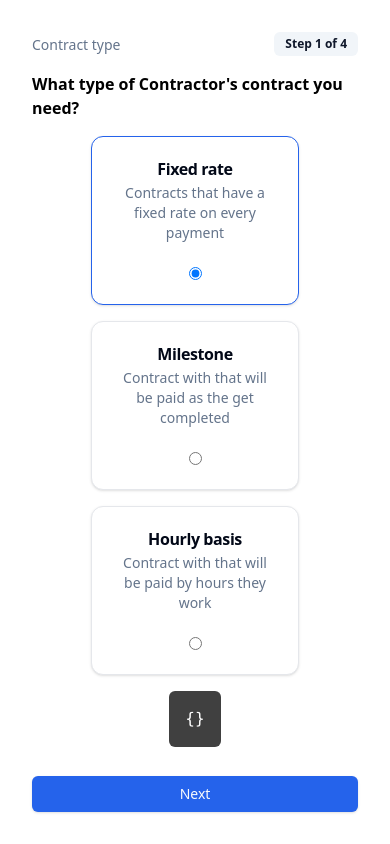
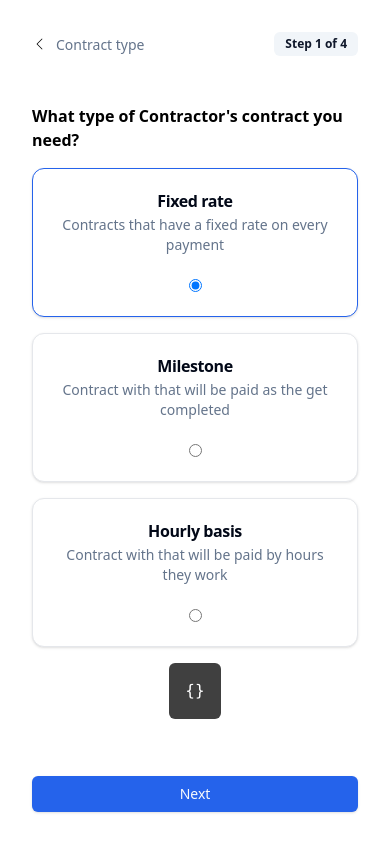
Before and after one commit to davnig/stepper, a React (Vite) app: page / in a window 390 px wide. Built offline with nearby package versions, Linux system fonts and the light colour scheme.

Commit message:
refactor: create step context and add sticky style to header & footer

```diff
--- a/src/components/stepper/StepContractType.tsx
+++ b/src/components/stepper/StepContractType.tsx
@@ -42,7 +42,7 @@ export function StepContractType() {
     ]
 
     return (
-        <Step>
+        <Step onNext={async val => ({ ...(val ?? {}), contractType })}>
             <StepHeader />
             <StepContent className='flex flex-col items-center gap-4'>
                 <p className='self-center font-semibold'>What type of Contractor's contract you need?</p>
@@ -52,7 +52,7 @@ export function StepContractType() {
                             key={ix}
                             onClick={() => setContractType(card.value)}
                             className={cn(
-                                'w-52 cursor-pointer hover:shadow-md',
+                                'w-full cursor-pointer hover:shadow-md md:w-52',
                                 contractType === card.value && 'border border-primary'
                             )}
                         >
@@ -74,7 +74,7 @@ export function StepContractType() {
                 </div>
                 <JsonViewer>{stepperCtx.value}</JsonViewer>
             </StepContent>
-            <StepFooter onNext={async val => ({ ...(val ?? {}), contractType })} />
+            <StepFooter />
         </Step>
     )
 }
--- a/src/components/stepper/StepPaymentTerms.tsx
+++ b/src/components/stepper/StepPaymentTerms.tsx
@@ -62,7 +62,18 @@ export function StepPaymentTerms() {
     )
 
     return (
-        <Step>
+        <Step
+            onNext={async val => {
+                await form.trigger()
+                if (!form.formState.isValid) throw new Error('Invalid stepper form')
+
+                let res: StepPaymentTermsResult
+                await form.handleSubmit(formValues => {
+                    res = { ...(val ?? {}), ...formValues }
+                })()
+                return res!
+            }}
+        >
             <StepHeader />
             <StepContent className='flex flex-col items-center gap-4'>
                 <Form {...form}>
@@ -153,18 +164,7 @@ export function StepPaymentTerms() {
                 </Form>
                 <JsonViewer>{stepperCtx.value}</JsonViewer>
             </StepContent>
-            <StepFooter
-                onNext={async val => {
-                    await form.trigger()
-                    if (!form.formState.isValid) throw new Error('Invalid stepper form')
-
-                    let res: StepPaymentTermsResult
-                    await form.handleSubmit(formValues => {
-                        res = { ...(val ?? {}), ...formValues }
-                    })()
-                    return res!
-                }}
-            />
+            <StepFooter />
         </Step>
     )
 }
--- a/src/components/stepper/StepProjectDetails.tsx
+++ b/src/components/stepper/StepProjectDetails.tsx
@@ -46,7 +46,20 @@ export function StepProjectDetails() {
     })
 
     return (
-        <Step>
+        <Step
+            onNext={async val => {
+                await form.trigger()
+                // todo:
+                // if (!form.formState.isValid) return { ...(val ?? {}) }
+                if (!form.formState.isValid) throw new Error('Invalid stepper form')
+
+                let res: StepProjectDetailsResult
+                await form.handleSubmit(formValues => {
+                    res = { ...(val ?? {}), ...formValues }
+                })()
+                return res!
+            }}
+        >
             <StepHeader />
             <StepContent>
                 <Form {...form}>
@@ -102,20 +115,7 @@ export function StepProjectDetails() {
                 </Form>
                 <JsonViewer>{stepperCtx.value}</JsonViewer>
             </StepContent>
-            <StepFooter
-                onNext={async val => {
-                    await form.trigger()
-                    // todo:
-                    // if (!form.formState.isValid) return { ...(val ?? {}) }
-                    if (!form.formState.isValid) throw new Error('Invalid stepper form')
-
-                    let res: StepProjectDetailsResult
-                    await form.handleSubmit(formValues => {
-                        res = { ...(val ?? {}), ...formValues }
-                    })()
-                    return res!
-                }}
-            />
+            <StepFooter />
         </Step>
     )
 }
--- a/src/components/stepper/StepReview.tsx
+++ b/src/components/stepper/StepReview.tsx
@@ -1,4 +1,4 @@
-import { Step, StepFooter, useStepperContext } from '@/components/stepper/Stepper.tsx'
+import { Step, StepContent, StepFooter, StepHeader, useStepperContext } from '@/components/stepper/Stepper.tsx'
 import { StepperResult } from '@/App.tsx'
 import { JsonViewer } from '@/components/ui/JsonViewer.tsx'
 
@@ -6,7 +6,10 @@ export function StepReview() {
     const stepperCtx = useStepperContext<StepperResult>()
     return (
         <Step>
-            <JsonViewer>{stepperCtx.value}</JsonViewer>
+            <StepHeader />
+            <StepContent>
+                <JsonViewer>{stepperCtx.value}</JsonViewer>
+            </StepContent>
             <StepFooter />
         </Step>
     )
--- a/src/components/stepper/Stepper.tsx
+++ b/src/components/stepper/Stepper.tsx
@@ -3,6 +3,7 @@ import { cn, FnChildren, renderFnChildren } from '@/utils/utils.ts'
 import { Button } from '@/components/ui/Button.tsx'
 import { Slot } from '@radix-ui/react-slot'
 import { Badge } from '@/components/ui/Badge.tsx'
+import { CaretLeft } from '@phosphor-icons/react'
 
 type StepperTransitionFn<V> = (value: V | undefined) => Promise<V | undefined>
 
@@ -28,6 +29,8 @@ type StepperEventHandlers<V> = {
 
 // =============== Context ===============
 
+// Stepper
+
 export type StepperContext<V> = StepperState<V> &
     StepperActions<V> & {
         titles?: string[]
@@ -39,6 +42,20 @@ export function useStepperContext<V>(): StepperContext<V> {
     const context = useContext(stepperContext)
     if (!context) {
         throw new Error('useStepperContext should be used within <Stepper>')
+    }
+    return context
+}
+
+// Step
+
+export type StepContext<V> = StepperContext<V> & StepperEventHandlers<V>
+
+const stepContext = createContext<StepContext<any> | undefined>(undefined)
+
+export function useStepContext<V>(): StepContext<V> {
+    const context = useContext(stepContext)
+    if (!context) {
+        throw new Error('useStepContext should be used within <Step>')
     }
     return context
 }
@@ -88,7 +105,7 @@ export function Stepper<V>({ steps, titles, initialValue, children, className, .
 
     return (
         <stepperContext.Provider value={context}>
-            <div className={cn('flex min-h-screen flex-col items-center overflow-auto p-8', className)}>
+            <div className={cn('flex min-h-screen flex-col items-center', className)}>
                 {renderFnChildren(children, context)}
             </div>
         </stepperContext.Provider>
@@ -97,31 +114,46 @@ export function Stepper<V>({ steps, titles, initialValue, children, className, .
 
 // =================== Step ===================
 
-export type StepProps = {
+export type StepProps<V> = StepperEventHandlers<V> & {
     children?: ReactNode
     className?: string
 }
 
-export function Step({ children, className }: StepProps) {
-    return <div className={cn('flex w-full flex-1 flex-col gap-4', className)}>{children}</div>
+export function Step<V>({ children, className, ...eventHandlers }: StepProps<V>) {
+    const stepperCtx = useStepperContext<V>()
+    return (
+        <stepContext.Provider value={{ ...stepperCtx, ...eventHandlers }}>
+            <div className={cn('relative flex w-full flex-1 flex-col', className)}>{children}</div>
+        </stepContext.Provider>
+    )
 }
 
 // =============== Step Header ===============
 
 export function StepHeader<V>() {
-    const { step: stepCtx, steps, titles } = useStepperContext<V>()
+    const { step: stepCtx, steps, titles, onBack, ...stepperCtx } = useStepContext<V>()
 
     const step = stepCtx ?? 0
 
     return (
-        <div className='text-foreground-sub items-center md:flex'>
+        <div className='text-foreground-sub sticky top-0 flex min-h-8 items-center bg-background p-8 md:h-auto'>
             {[...Array(steps)].map((_, i) => (
-                <div key={i} className='flex md:flex-1 md:flex-col md:gap-2 md:gap-x-0'>
+                <div
+                    key={i}
+                    className={cn(step !== i ? 'hidden md:flex' : 'flex', 'flex-1 md:flex-col md:gap-2 md:gap-x-0')}
+                >
+                    {/* Icon */}
+                    <CaretLeft
+                        className='h-4 w-4 flex-none self-center md:hidden'
+                        onClick={() => {
+                            stepperCtx.back?.(async () => onBack?.(stepperCtx.value))
+                        }}
+                    />
+
                     {/* Title */}
                     <div
                         className={cn(
-                            step !== i ? 'hidden' : 'flex-1 md:flex-none',
-                            'md:mt-3 md:flex md:items-center md:justify-center'
+                            'flex-1 pl-2 md:mt-3 md:flex md:flex-none md:items-center md:justify-center md:pl-0'
                         )}
                     >
                         <span className={cn('text-sm text-muted-foreground', step === i && 'md:text-primary')}>
@@ -130,11 +162,9 @@ export function StepHeader<V>() {
                     </div>
 
                     {/* Badge */}
-                    {step === i && (
-                        <Badge variant='secondary' className='md:hidden'>
-                            {`Step ${step + 1} of ${steps}`}
-                        </Badge>
-                    )}
+                    <Badge variant='secondary' className='md:hidden'>
+                        {`Step ${step + 1} of ${steps}`}
+                    </Badge>
 
                     {/* Indicator */}
                     <div className='hidden md:flex md:flex-1 md:items-center'>
@@ -186,30 +216,35 @@ export type StepContentProps = {
 
 export const StepContent = forwardRef(({ className, asChild, ...props }: StepContentProps, ref: Ref<any>) => {
     const Comp = asChild ? Slot : 'div'
-    return <Comp className={cn('flex-1', className)} ref={ref} {...props} />
+    return <Comp className={cn('flex-1 overflow-auto px-8 py-4', className)} ref={ref} {...props} />
 })
 
 // =============== Step Footer ===============
 
-export type StepFooterProps<V> = StepperEventHandlers<V> & {
+export type StepFooterProps = {
     className?: string
 }
 
-export function StepFooter<V>({ className, onNext, onBack, ...props }: StepFooterProps<V>) {
-    const { value, step, steps, ...stepper } = useStepperContext<V>()
+export function StepFooter<V>({ className, ...props }: StepFooterProps) {
+    const { value, step, steps, onBack, onNext, ...stepperCtx } = useStepContext<V>()
 
     return (
-        <div className={cn('md:flex md:items-center md:justify-between', className)}>
+        <div
+            className={cn(
+                'bg-background p-8 md:sticky md:bottom-0 md:flex md:items-center md:justify-between',
+                className
+            )}
+        >
             <Button
                 variant='secondary'
                 className='hidden md:inline-block'
                 onClick={() => {
-                    stepper.back?.(async () => onBack?.(value))
+                    stepperCtx.back?.(async () => onBack?.(value))
                 }}
             >
                 {step === 0 ? 'Cancel' : 'Back'}
             </Button>
-            <Button className='w-full md:w-auto' onClick={() => stepper.next?.(async () => onNext?.(value))}>
+            <Button className='w-full md:w-auto' onClick={() => stepperCtx.next?.(async () => onNext?.(value))}>
                 {step === steps - 1 ? 'Done' : 'Next'}
             </Button>
         </div>
```
